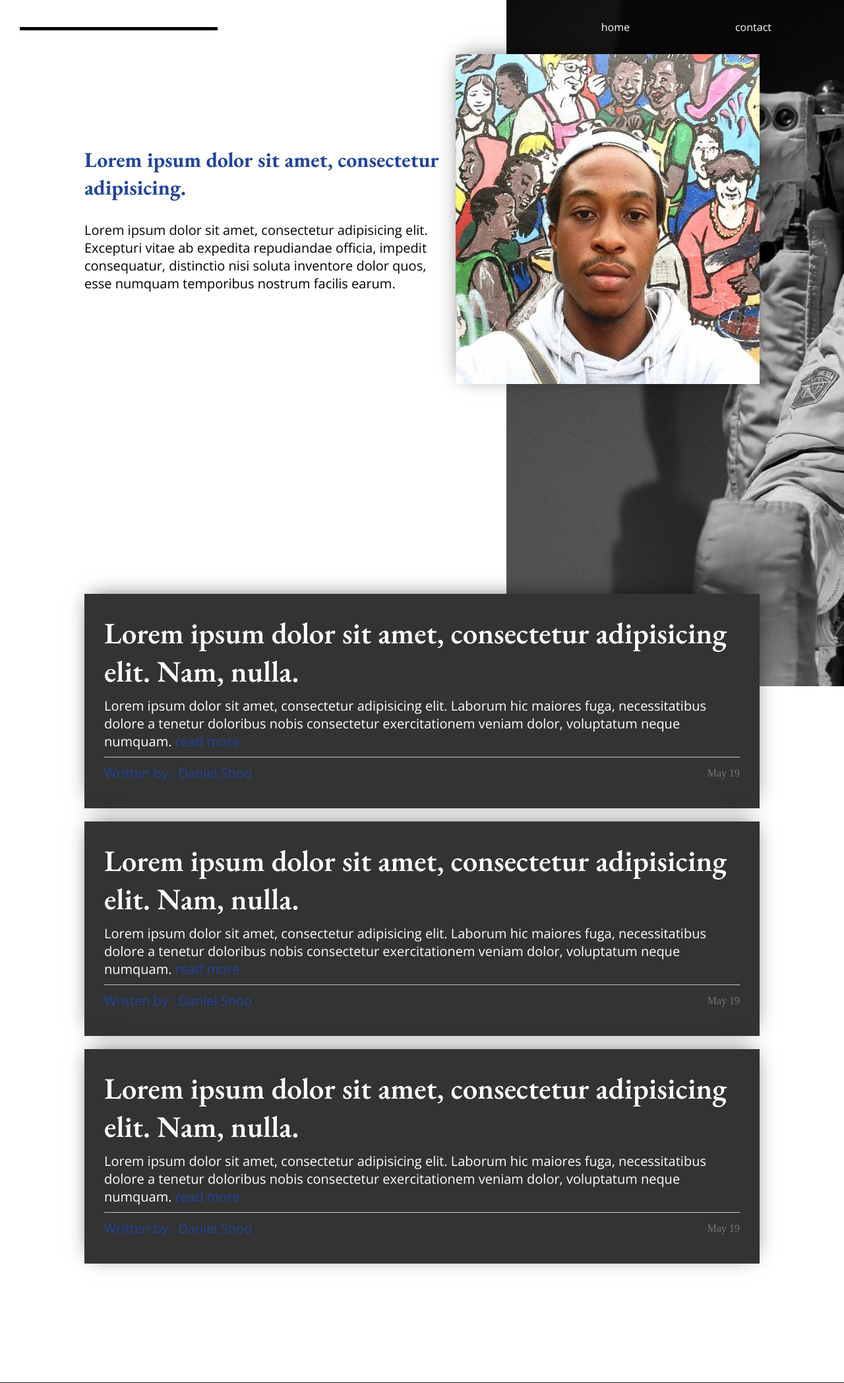
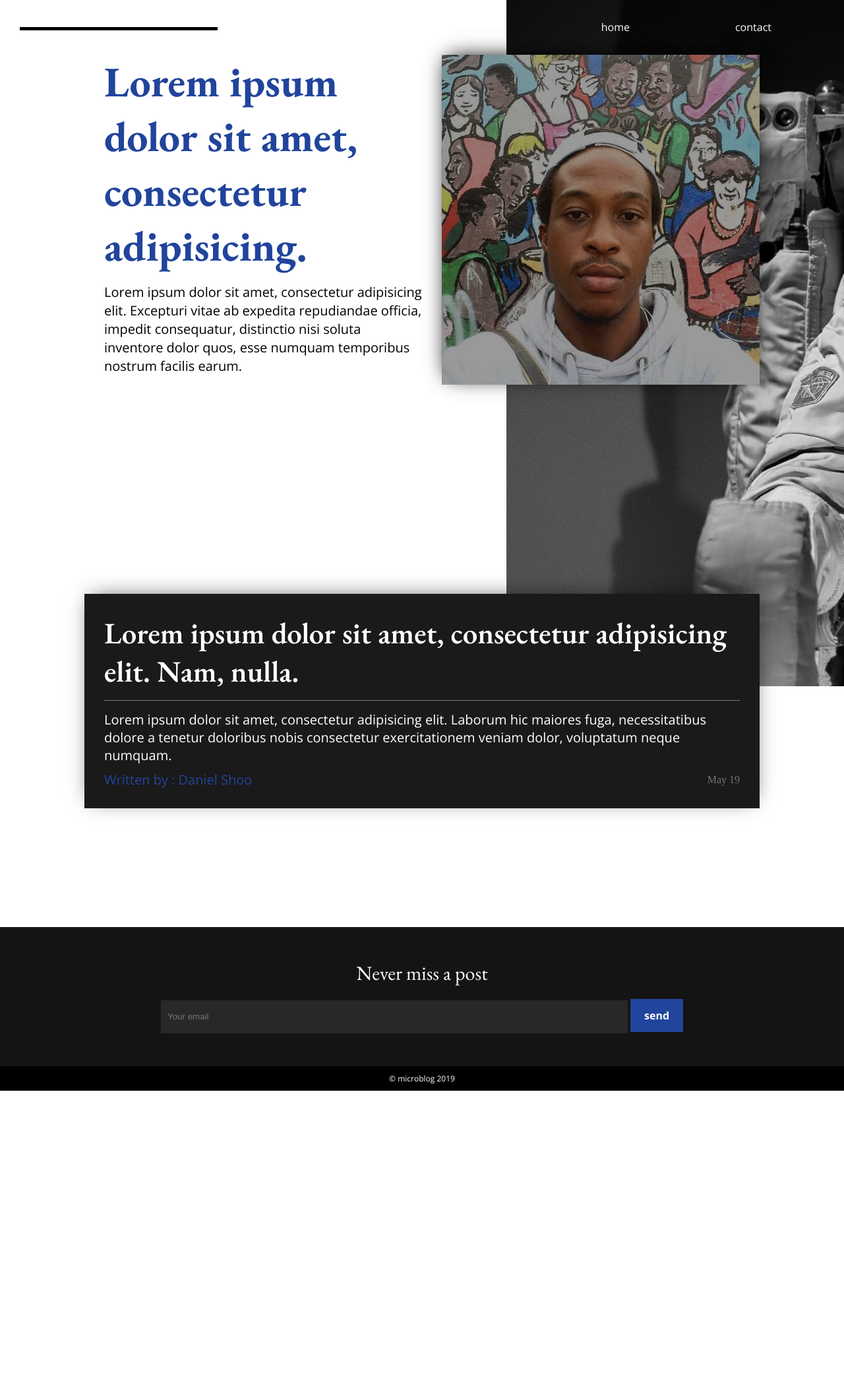
Before and after one commit to elikem-io/100daysofcode, a PHP site: page / in a window 1280 px wide. Shown: the top 2096 px of the page at 66% size. After the commit the page ends 1653 px from the top, so only its background shows below. Run offline with PHP 8.4, Linux system fonts and the light colour scheme.

Commit message:
Second commit

```diff
--- a/microblog/css/style.css
+++ b/microblog/css/style.css
@@ -62,22 +62,49 @@ header .brand{
 .title-content{
   display: flex;
   flex-direction: column;
+  width: 50%;
+  padding: 0 30px;
 }
 .title p{
   font-size: 20px;
-  padding: 30px 30px 0 0;
-  font-family: 'open sans', arial;
+  line-height: 28px;
+  font-family: 'open sans',arial;
+  margin: 15px 0;
 }
 .title-content h1{
   color: #21449C;
   font-family: 'EB Garamond';
-  font-size:2em;
+  font-size:4em;
   font-weight: bold;
 }
-.title img{
-  width: 45%;
+.title #img{
+  display: block;
+  width: 50%;
   height: 500px;
   box-shadow: 0px -4px 31px -11px rgba(0,0,0,0.75);
+  position: relative;
+  z-index: 0;
+}
+
+.title #img img{
+  width: 100%;
+  height: 100%;
+  box-shadow: 0px -4px 31px -11px rgba(0,0,0,0.75);
+}
+.title #img::after{
+  content: '';
+  position: absolute;
+  display: block;
+  top:0;
+  left:0;
+  width: 100%;
+  height:100%;
+  background: #000;
+  overflow: auto;
+  z-index: 1;
+  background-color: rgb(0,0,0);
+  background-color: rgba(0,0,0,0.4);
+  transition: 0.3s;
 }
 .lower-section{
   position: relative;
@@ -86,23 +113,42 @@ header .brand{
   margin: auto;
 }
 .lower-section .blog{
-  background-color: #333;
+  background-color: rgb(26, 26, 26);
   padding: 30px;
   box-shadow: 0px -4px 31px -11px rgba(0,0,0,0.75);
   margin: 20px 0;
+  display: block;
+  transition: 0.3s;
+}
+.blog:hover{
+  background: #21449C;
+}
+.blog:hover h3{
+  color: #141414;
+  border-bottom: 0.5px solid #000;
+}
+.blog:hover .date{
+  color: #141414;
+}
+.blog:hover .author{
+  color: #141414;
 }
 .blog h3{
   color: #fff;
-  margin-bottom: 10px;
+  margin-bottom: 15px;
   font-size: 45px;
   font-family: 'EB Garamond';
   font-weight:600;
   text-align: left;
+  border-bottom: 0.5px solid #757575;
+  padding-bottom: 15px;
 }
 .blog p{
   color: #fff;
   font-size: 20px;
+  font-weight: light;
   font-family: 'open sans', arial;
+  margin: 0;
 }
 .blog p a{
   color: #21449C;
@@ -113,8 +159,8 @@ header .brand{
 .blog .details{
   display: flex;
   justify-content: space-between;
-  margin: 10px 0;
-  border-top: 0.5px solid #c4c4c4;
+  margin: 0;
+  /*border-top: 0.5px solid #757575;*/
   padding-top: 10px;
   align-items: center;
 }
--- /dev/null
+++ b/microblog/includes/db.php
@@ -0,0 +1,2 @@
+<?php
+    $conn = mysqli_connect()
--- a/microblog/index.html
+++ b/microblog/index.php
@@ -31,43 +31,23 @@
           nisi soluta inventore dolor quos, esse numquam temporibus nostrum facilis earum.
         </p>
       </div>
-      <img src="./img/pp.jpeg" alt="">
+      <a href="about.html" id="img"><img src="./img/pp.jpeg" alt=""></a>
     </div>
   </div>
 
   <div class="lower-section">
-    <div class="blog">
+    <a href="article.html" class="blog">
       <h3>Lorem ipsum dolor sit amet, consectetur adipisicing elit. Nam, nulla.</h3>
       <p>Lorem ipsum dolor sit amet, consectetur adipisicing elit.
         Laborum hic maiores fuga, necessitatibus dolore a tenetur doloribus nobis
-        consectetur exercitationem veniam dolor, voluptatum neque numquam. <a href="">read more</a></p>
+        consectetur exercitationem veniam dolor, voluptatum neque numquam. </p>
       <div class="details">
         <p class="author">Written by : Daniel Shoo</p>
         <span class="date">May 19</span>
       </div>
+      </a>
     </div>
 
-    <div class="blog">
-      <h3>Lorem ipsum dolor sit amet, consectetur adipisicing elit. Nam, nulla.</h3>
-      <p>Lorem ipsum dolor sit amet, consectetur adipisicing elit.
-        Laborum hic maiores fuga, necessitatibus dolore a tenetur doloribus nobis
-        consectetur exercitationem veniam dolor, voluptatum neque numquam. <a href="">read more</a></p>
-      <div class="details">
-        <p class="author">Written by : Daniel Shoo</p>
-        <span class="date">May 19</span>
-      </div>
-    </div>
-
-    <div class="blog">
-      <h3>Lorem ipsum dolor sit amet, consectetur adipisicing elit. Nam, nulla.</h3>
-      <p>Lorem ipsum dolor sit amet, consectetur adipisicing elit.
-        Laborum hic maiores fuga, necessitatibus dolore a tenetur doloribus nobis
-        consectetur exercitationem veniam dolor, voluptatum neque numquam. <a href="">read more</a></p>
-      <div class="details">
-        <p class="author">Written by : Daniel Shoo</p>
-        <span class="date">May 19</span>
-      </div>
-    </div>
   </div>
 
   <div class="email">
```
Also changed, not shown: other parts of microblog/css/style.css (+134 -3 lines), microblog/article.php (added, +57 -0 lines), microblog/db.php (added, +7 -0 lines), microblog/form.php (renamed from microblog/form.html, +14 -1 lines), microblog/includes/signup.php (added, +16 -0 lines), microblog/signin.php (added, +44 -0 lines).
